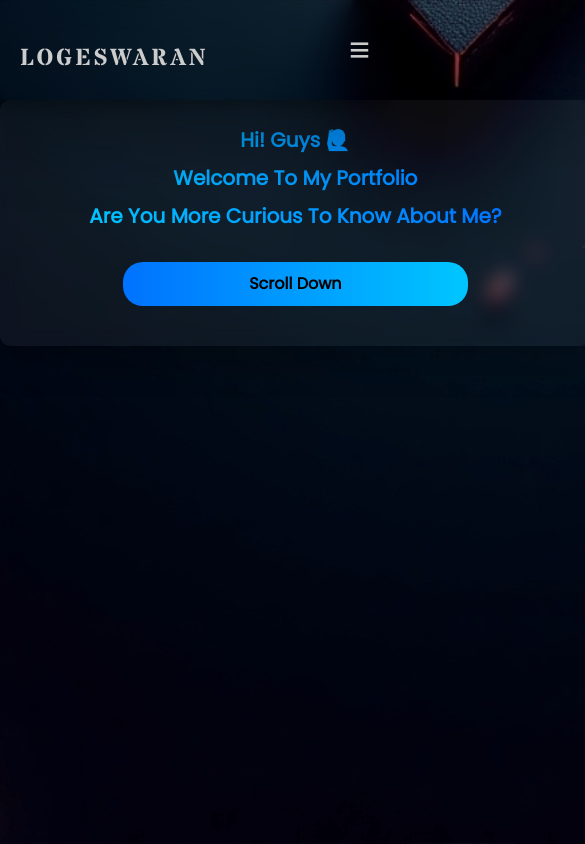
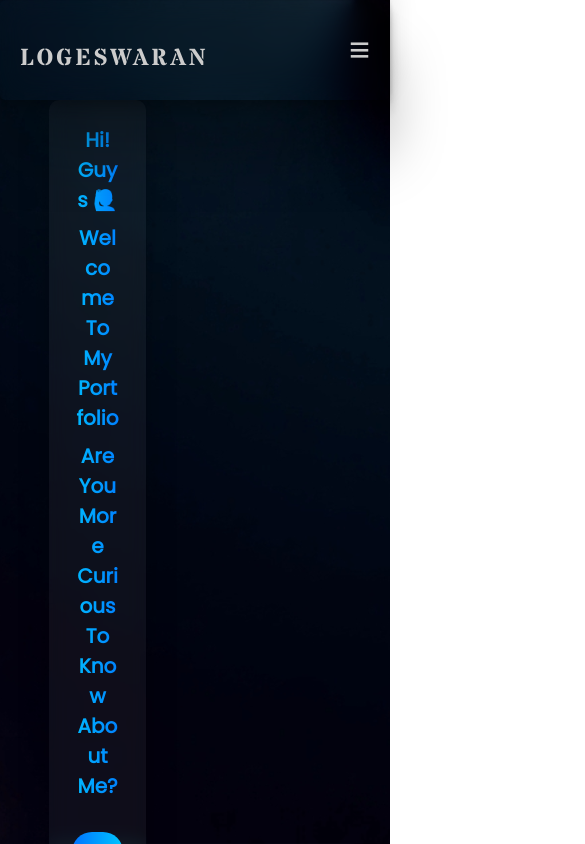
Before and after one commit to Logeswaran-01/logeswaranb, a React (Vite) app: page / in a window 390 px wide. Shown: the top 844 px of the page, 585 px wide, since content can reach past the window. Built offline with nearby package versions, Linux system fonts and the light colour scheme; a web font is replaced by a local one.

Commit message:
Update: full React project update with latest changes

```diff
--- a/src/Components/Home.css
+++ b/src/Components/Home.css
@@ -332,8 +332,8 @@ transition: transform 0.7s ease-in-out;
   .section,
   .section-3 {
     margin-top: 100px;
-    width: 70vh;
-    max-width: 70vh;
+    width: 50%;
+    max-width: 50%;
     margin-left: auto;
     margin-right: auto;
     padding: 25px;
```
